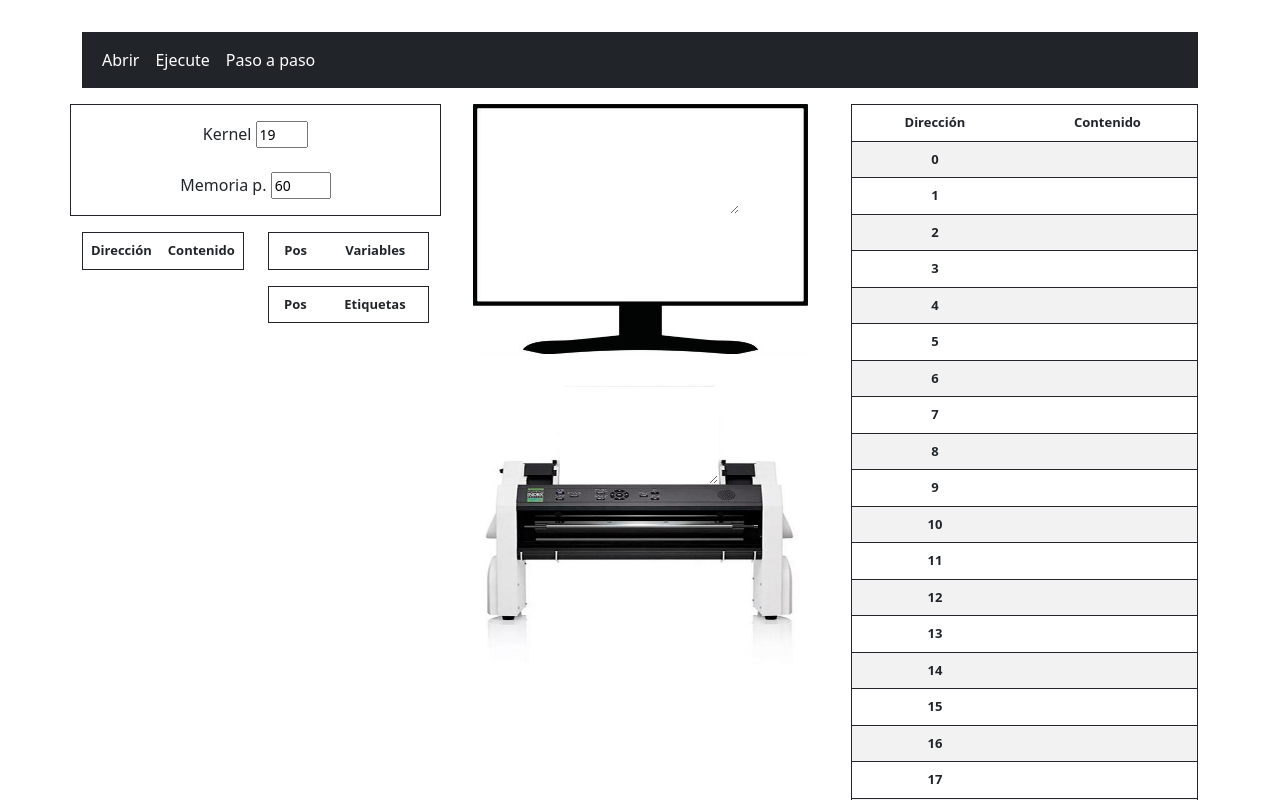
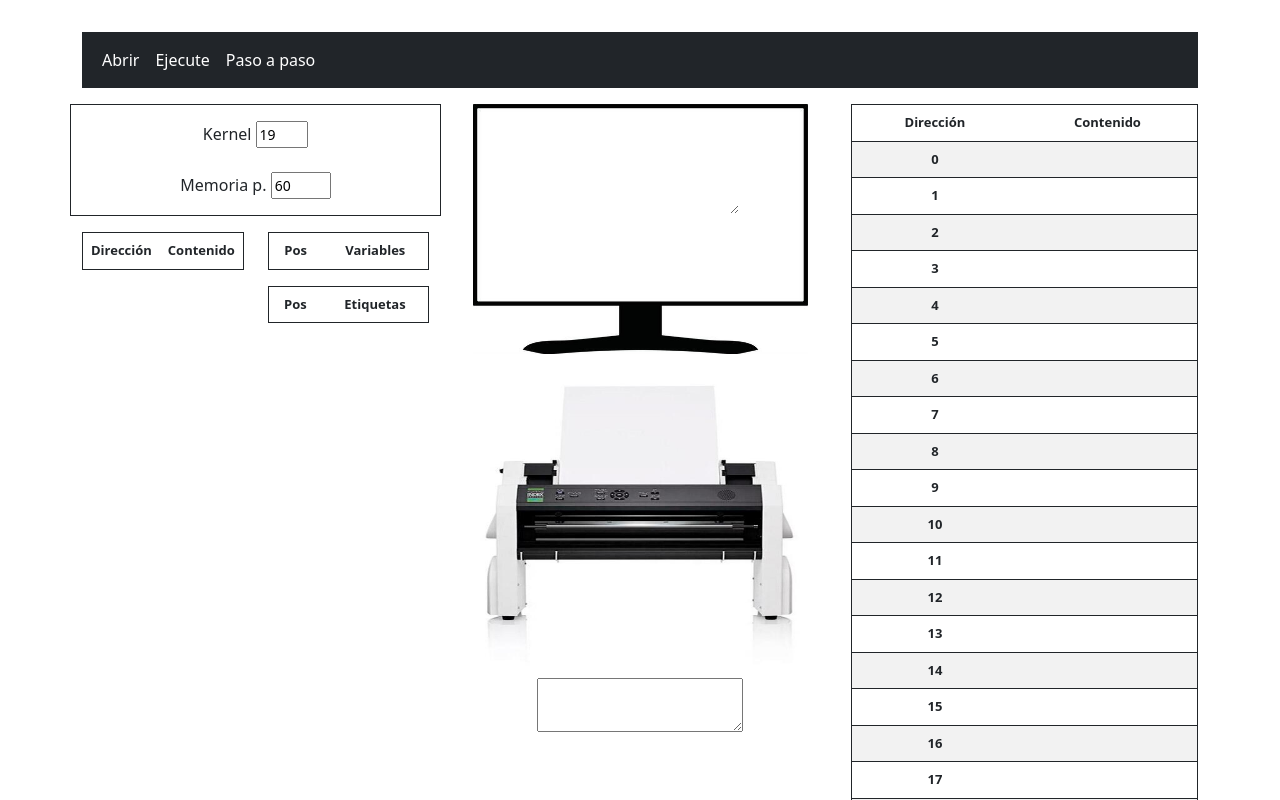
Before and after one commit to marialu11/CH_Javascript, a Vue app: page / in a window 1280 px wide. Shown: the top 800 px of the page. Built offline with nearby package versions, Linux system fonts and the light colour scheme.

Commit message:
Ch_terminado

```diff
--- a/src/App.vue
+++ b/src/App.vue
@@ -24,6 +24,8 @@ const diccionario = ["nueva", "cargue", "almacene", "lea", "sume", "reste", "mul
 
 const cargar = () => {
     const input = document.createElement("input");
+    imprimirTexto.value = "";
+    imprimirTextoi.value = "";
     input.type = "file";
     input.onchange = (e) => {
         const file = e.target?.files[0];
@@ -77,18 +79,18 @@ const ejecutar = (i) => {
             break;
 
         case "nueva":
-
-            if (instrucciones.value[i].split(" ")[2].toLowerCase == "c") {
+            if (instrucciones.value[i].split(" ")[2].toLowerCase() == "c") {
                 nombresValores.value[instrucciones.value[i].split(" ")[1]] = "" + instrucciones.value[i].split(" ")[3]
             }
-            else if (instrucciones.value[i].split(" ")[2].toLowerCase == "i") {
+            else if (instrucciones.value[i].split(" ")[2].toLowerCase() == "i") {
                 console.log("entro")
                 nombresValores.value[instrucciones.value[i].split(" ")[1]] = Number(instrucciones.value[i].split(" ")[3])
             }
-            else if (instrucciones.value[i].split(" ")[2].toLowerCase == "r") {
+            else if (instrucciones.value[i].split(" ")[2].toLowerCase() == "r") {
                 nombresValores.value[instrucciones.value[i].split(" ")[1]] = parseFloat(instrucciones.value[i].split(" ")[3])
             }
             else {
+                console.log("Error")
                 nombresValores.value[instrucciones.value[i].split(" ")[1]] = instrucciones.value[i].split(" ")[3] == 1 ? true : false
             }
             break;
@@ -323,15 +325,15 @@ function pasoPaso() {
 
             <!--COLUMNA DOS-->
             <div class="col px-4">
-                <div class="pantalla">
+                <div id="pantalla">
                     <img src="imagenes/screen.jpg" height="250" width="335" />
-                    <textarea class="t_pantalla" v-model="imprimirTexto"></textarea>
+                    <textarea id="t_pantalla" v-model="imprimirTexto"></textarea>
                 </div>
                 <br>
                 <br>
-                <div class="impresora">
+                <div id="impresora">
                     <img src="imagenes/impresora_rec.jpg" height="300" width="350" />
-                    <textarea class="t_impresora" v-model="imprimirTextoi"></textarea>
+                    <textarea id="t_impresora" v-model="imprimirTextoi"></textarea>
                 </div>
             </div>
 
@@ -357,12 +359,12 @@ function pasoPaso() {
 </template>
 
 <style scoped>
-.pantalla {
+#pantalla {
     position: relative;
     display: inline-block;
 }
 
-.t_pantalla {
+#t_pantalla {
     position: absolute;
     top: 10px;
     left: 5%;
@@ -382,7 +384,7 @@ function pasoPaso() {
 .t_impresora {
     position: absolute;
     top: 9px;
-    left: 27%;
+    left: 2715%;
     font-family: verdana;
     font-size: 22px;
     color: black;
```
